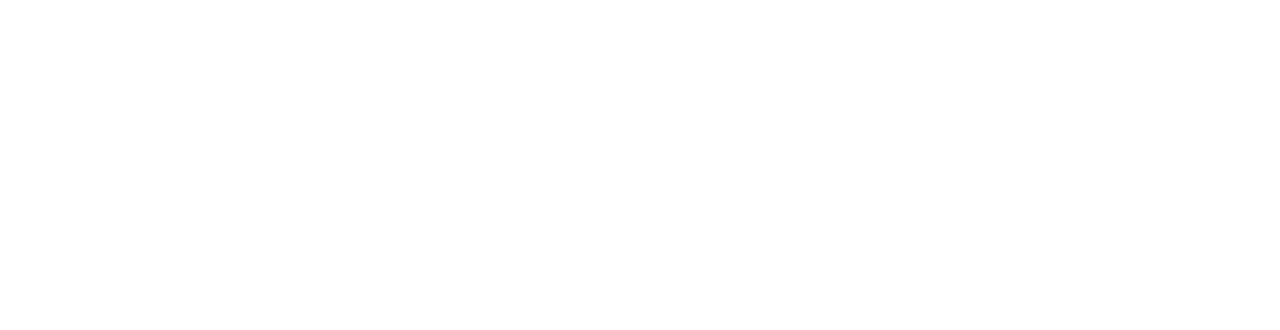
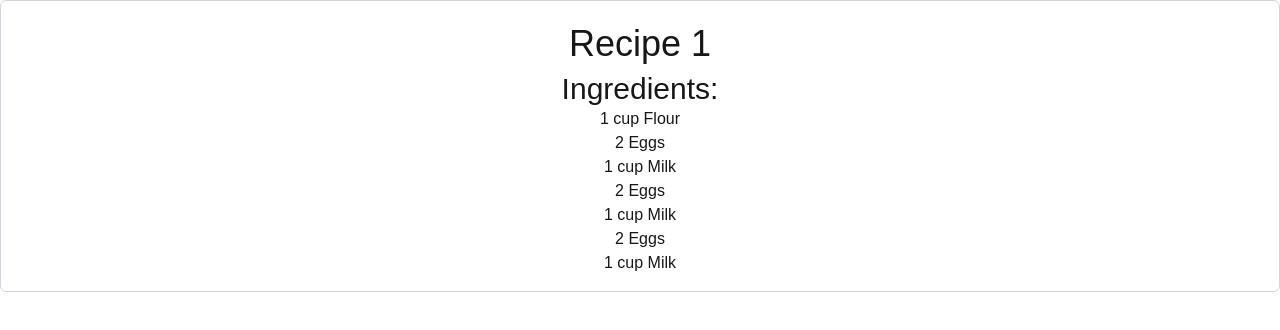
Before and after one commit to Snazzbazz101/Meal-Fetcher-Dreamhacks-2025-, a Next.js app in the folder dreamproj/: page / in a window 1280 px wide. Shown: the top 330 px of the page. Built offline with nearby package versions, Linux system fonts and the light colour scheme.

Commit message:
Refactor page.js and page2.js
- Import Page2 component in page.js
- Add recipe card and ingredients section in page2.js
- Pass ingredients as prop to recipe_1 function in page2.js

```diff
--- a/dreamproj/app/page.js
+++ b/dreamproj/app/page.js
@@ -1,9 +1,10 @@
+import Page2 from "@/page2";
 import Image from "next/image";
 
 export default function Home() {
   return (
    <div>
-
+    <Page2 />
    </div>
   );
 }
--- a/dreamproj/page2.js
+++ b/dreamproj/page2.js
@@ -1,36 +1,40 @@
 import React from 'react'
 
+// creates function for recipe 1 in which it returns the name of the recipe and then the recipe itself under the name
+// when touching the recipe itself it will then display the instructions on how to make it
+// the recipe will be displayed in a card format
+// will not have picture of food
+const recipe_1 = (ingredients) => {
+  return (
+    <div className="border border-gray-300 p-4 rounded-md">
+      {/* Recipe Card */}
+      <div className="text-center border border-white p-0.5 rounded-sm mx-auto my-1 w-fit">
+        <h2 className="text-4xl m-0">Recipe 1</h2>
+      </div>
+
+      {/* Ingredients Section */}
+      <div>
+        <h3 className="text-center text-3xl">Ingredients:</h3>
+        <ul className="list-inside text-center">
+          {ingredients.map((ingredient, index) => (
+            <li key={index}>{ingredient}</li>
+          ))}
+        </ul>
+      </div>
+    </div>
+  );
+}
+
+// this function will return the name of the website and then the recipe_1 function
 const page2 = () => {
-recipe_1();
+  // connection to the api would have the ingredients be passed as a prop
+  const ingredients = ['1 cup Flour', '2 Eggs', '1 cup Milk', , '2 Eggs', '1 cup Milk', '2 Eggs', '1 cup Milk'];  // Example ingredients
+
   return (
-    <header className="header">
-      <h1>Website Logo</h1>
-      <nav>
-        <ul className="nav-list">
-          <li>Home</li>
-          <li>About</li>
-          <li>Services</li>
-          <li>Contact</li>
-        </ul>
-      </nav>
-    </header>
-
-
+    <div>
+      {recipe_1(ingredients)} {/* Pass ingredients as prop */}
+    </div>
   )
 }
 
 export default page2
-
-// creates function for recipe 1 in which it return the name of the recipe and then the recipe itself under the name
-// when touching the recipe itself it will then display the instructions on how to make it
-// the recipe will be displayed in a card format
-// will not have picture of food
-const recipe_1 = () => {
-    return (
-        <div>
-        <h1>Recipe 1</h1>
-        <p>Ingredients: </p>
-        <p>Instructions: </p>
-        </div>
-    )
-}
```
